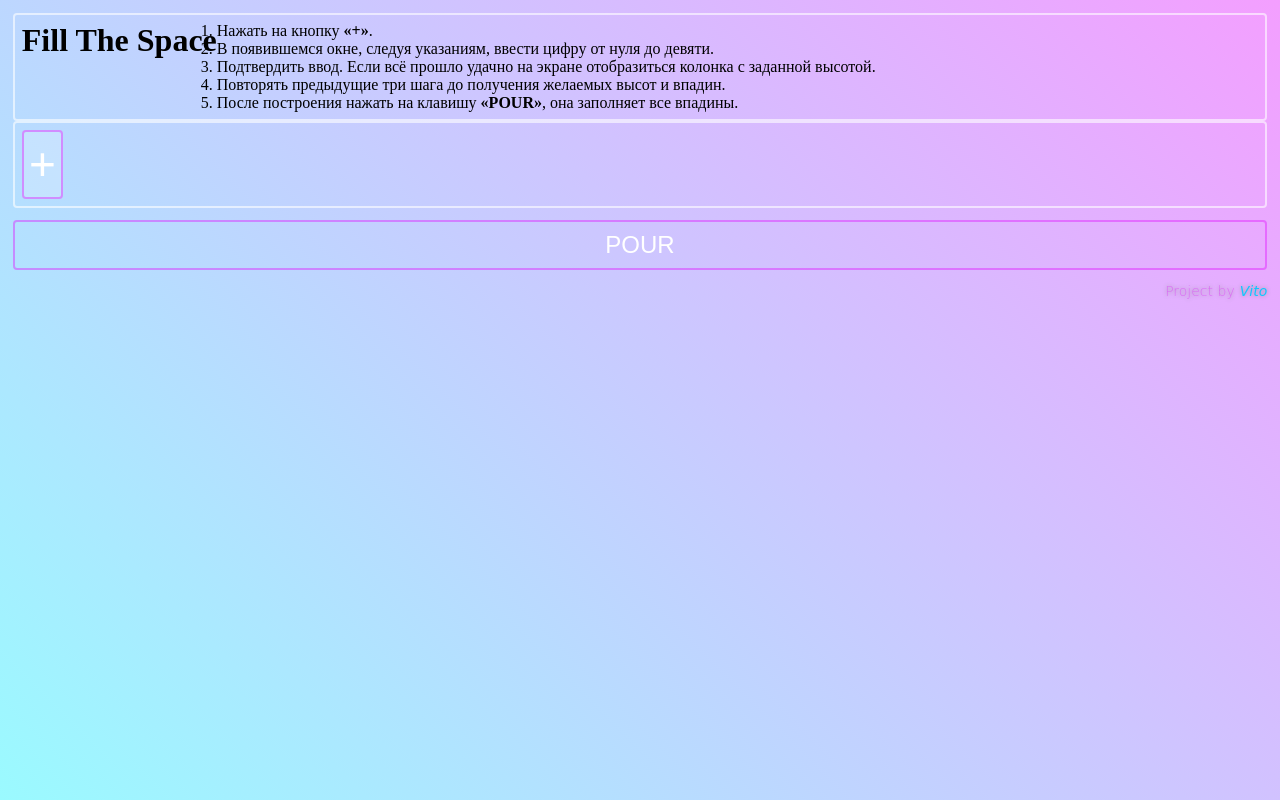
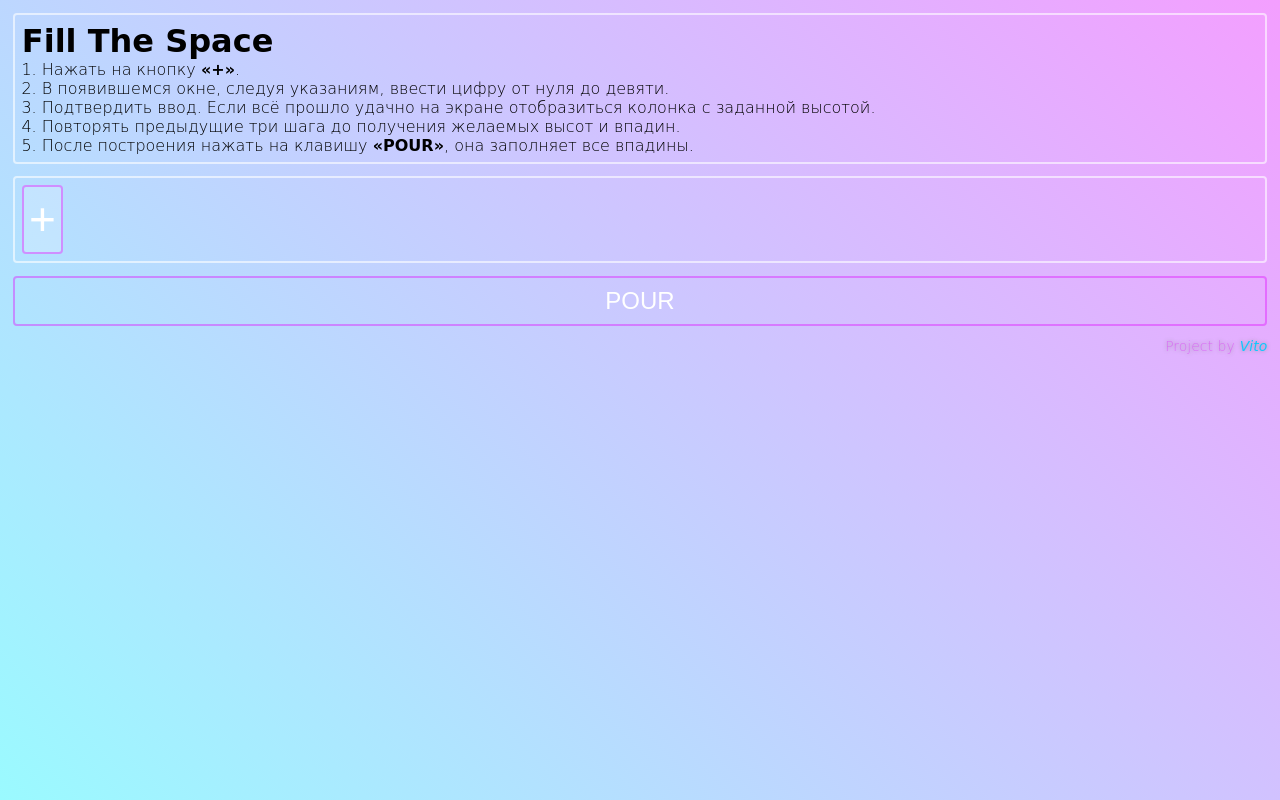
Before and after one commit to VitoZMX/FillTheSpace, a plain HTML site: page index.html in a window 1280 px wide. Drawn offline with Linux system fonts and the light colour scheme.

Commit message:
add style div info

```diff
--- a/style.css
+++ b/style.css
@@ -42,6 +42,18 @@ body {
     justify-content: center;
     padding: 0;
     margin-right: 7px;
+}
+
+.header {
+    background: none;
+    flex-direction: column;
+    font-family: cursive;
+    font-weight: lighter;
+    margin-bottom: 1%;
+}
+
+.header ol {
+    margin-left: 20px;
 }
 
 .activeBlock,
```
